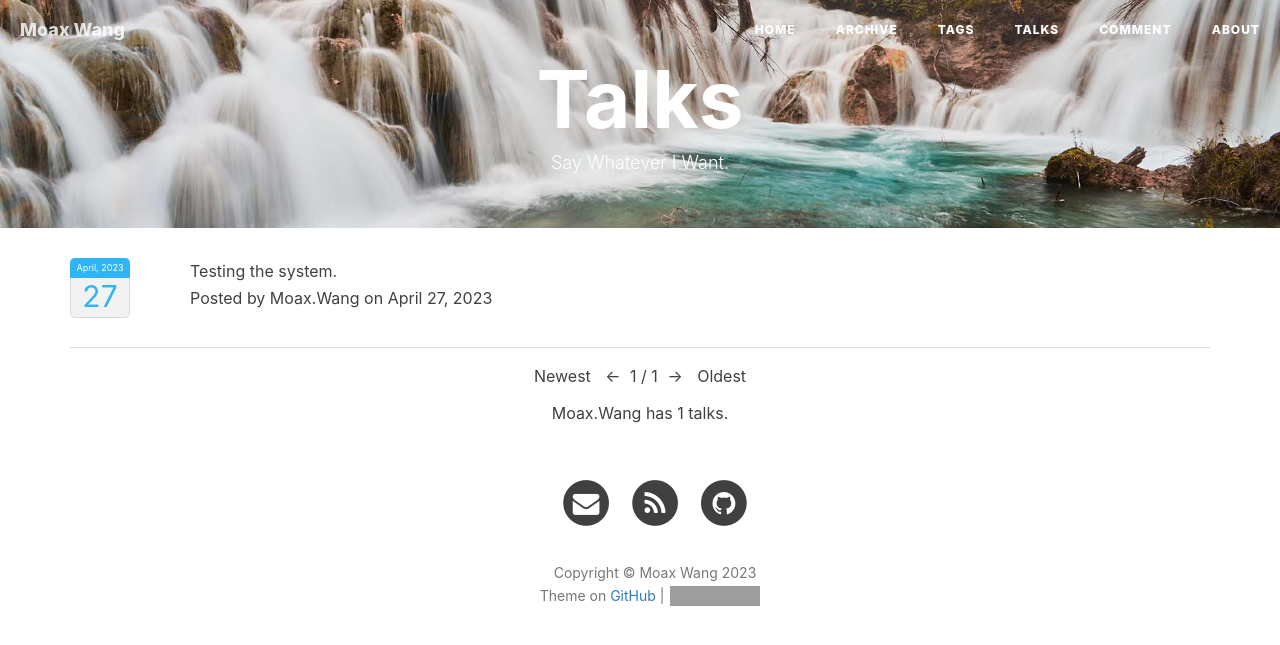
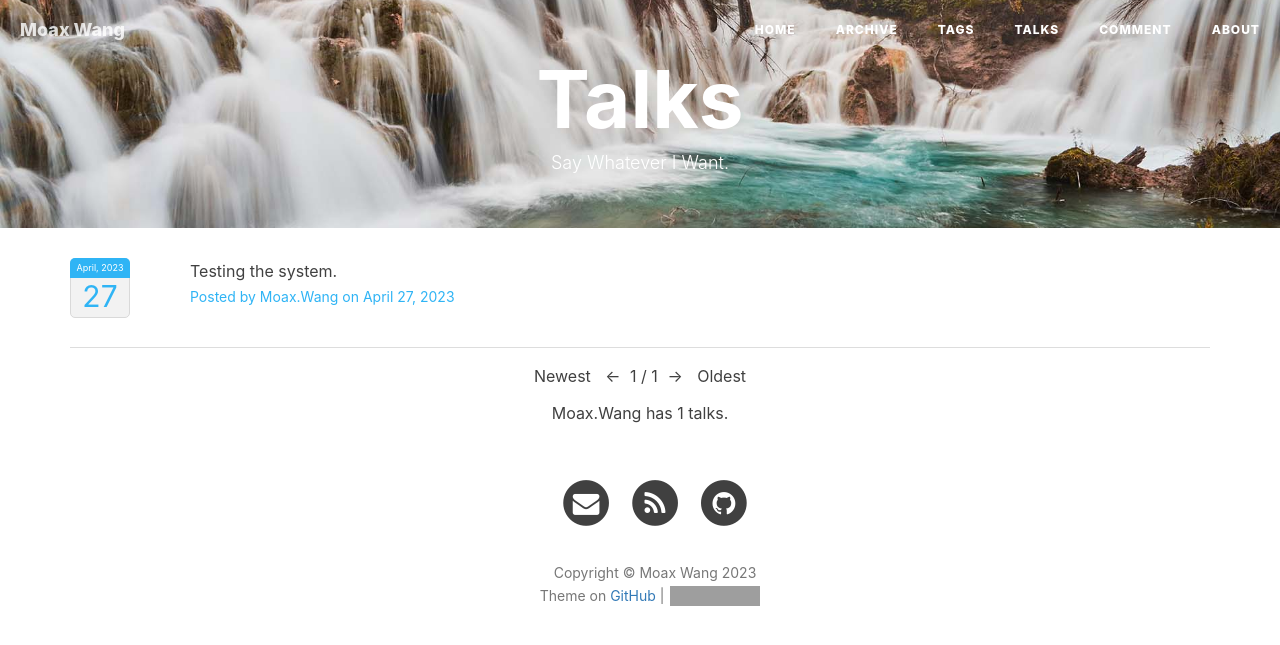
Before and after one commit to WinchellWang/winchellwang.github.io, a Jekyll site: the page built from 3talk.html, in a window 1280 px wide. Shown: the top 645 px of the page. Built offline with Jekyll 4.4.1, drawn with Linux system fonts in a browser that asks for light colours; nearby versions of some CDN libraries; comment, search, counter and statistics services are not loaded; grey boxes are pictures that could not be loaded.

Commit message:
Update 3talk.html

```diff
--- a/3talk.html
+++ b/3talk.html
@@ -133,12 +133,12 @@
         {% for talk in site.data.talks2 %}
         <div class="hexo-douban-item">
             <div class="page-action-calendar">
-                <div class="sub-month" class="post-meta">{{ talk.talkdate | date: "%B, %Y" }}</div>
+                <div class="sub-month">{{ talk.talkdate | date: "%B, %Y" }}</div>
                 <div class="sub-day">{{ talk.talkdate | date: "%-d" }}</div>
             </div>
             <div class="hexo-douban-info">
-                <div class="post-subtitle">{{ talk.mytalk }}</div>
-                <div class="post-meta">Posted by  Moax.Wang on {{ talk.talkdate | date: "%B %-d, %Y" }}</a></div>
+                <div class="hexo-douban-title">{{ talk.mytalk }}</div>
+                <div class="hexo-douban-meta">Posted by  Moax.Wang on {{ talk.talkdate | date: "%B %-d, %Y" }}</a></div>
             </div>
         </div>
         {% endfor %}
@@ -150,12 +150,12 @@
         {% for talk in site.data.talks2 %}
         <div class="hexo-douban-item">
             <div class="page-action-calendar">
-                <div class="sub-month" class="post-meta">{{ talk.talkdate | date: "%B, %Y" }}</div>
+                <div class="sub-month">{{ talk.talkdate | date: "%B, %Y" }}</div>
                 <div class="sub-day">{{ talk.talkdate | date: "%-d" }}</div>
             </div>
             <div class="hexo-douban-info">
-                <div class="post-subtitle">{{ talk.mytalk }}</div>
-                <div class="post-meta">Posted by  Moax.Wang on {{ talk.talkdate | date: "%B %-d, %Y" }}</a></div>
+                <div class="hexo-douban-title">{{ talk.mytalk }}</div>
+                <div class="hexo-douban-meta">Posted by  Moax.Wang on {{ talk.talkdate | date: "%B %-d, %Y" }}</a></div>
             </div>
         </div>
         {% endfor %}
@@ -167,12 +167,12 @@
         {% for talk in site.data.talks %}
         <div class="hexo-douban-item">
             <div class="page-action-calendar">
-                <div class="sub-month" class="post-meta">{{ talk.talkdate | date: "%B, %Y" }}</div>
+                <div class="sub-month">{{ talk.talkdate | date: "%B, %Y" }}</div>
                 <div class="sub-day">{{ talk.talkdate | date: "%-d" }}</div>
             </div>
         <div class="hexo-douban-info">
-            <div class="post-subtitle">{{ talk.mytalk }}</div>
-            <div class="post-meta">Posted by  Moax.Wang on {{ talk.talkdate | date: "%B %-d, %Y" }}</a></div>
+            <div class="hexo-douban-title">{{ talk.mytalk }}</div>
+            <div class="hexo-douban-meta">Posted by  Moax.Wang on {{ talk.talkdate | date: "%B %-d, %Y" }}</a></div>
         </div>
 
         </div>
```
